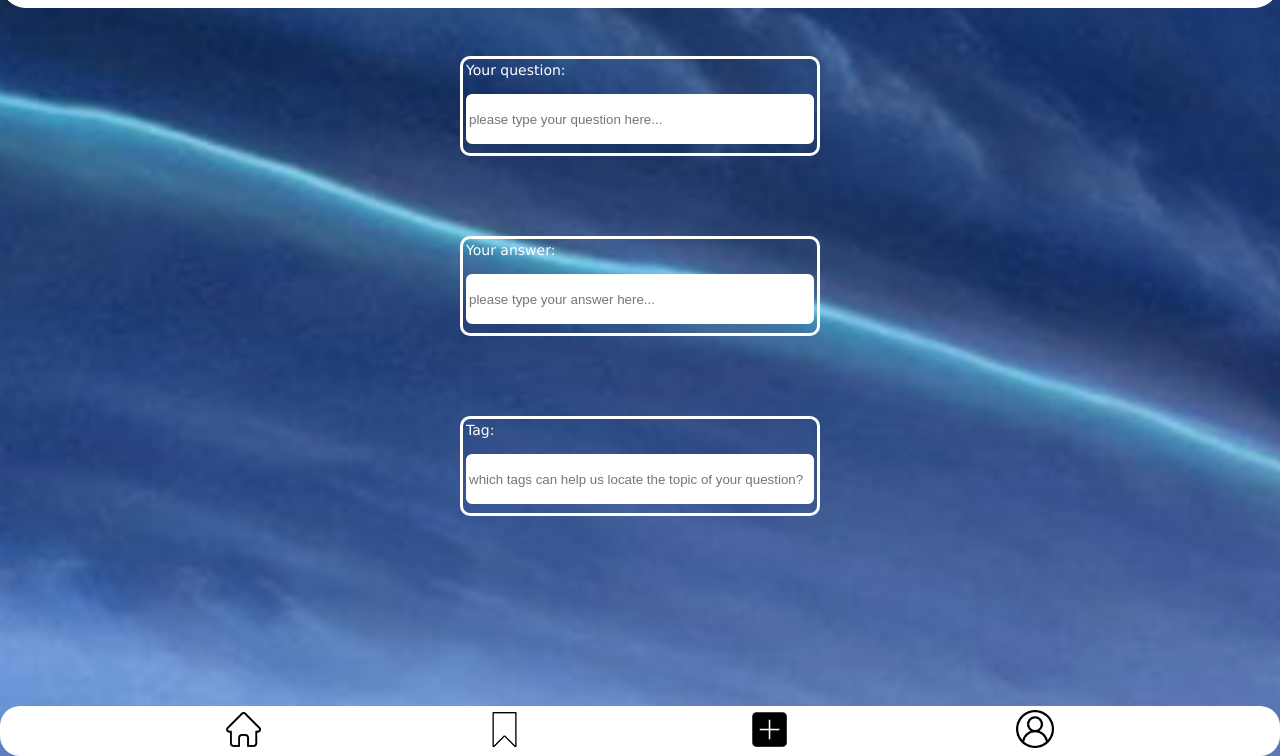
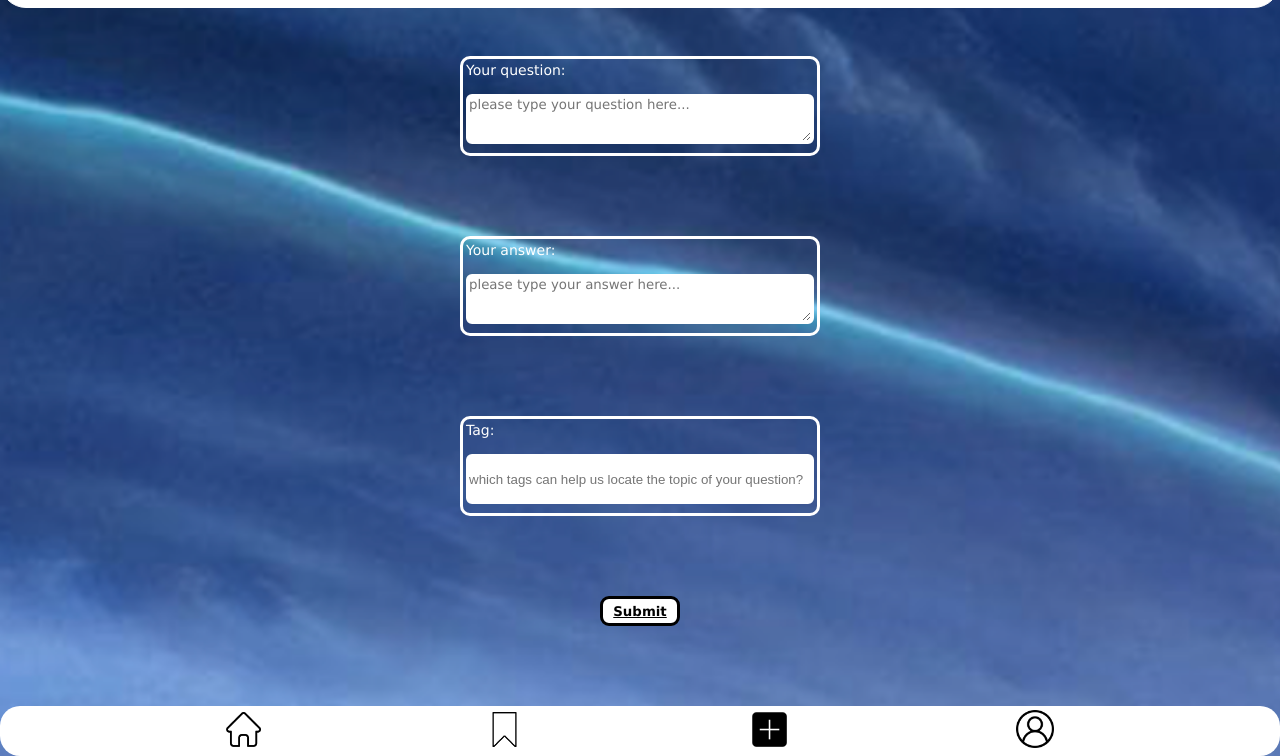
Before and after one commit to versacrvm/Fabian-quiz-app, a plain HTML site: page form.html in a window 1280 px wide. Shown: the part 44-800 px from the top of the page. Drawn offline with Linux system fonts and the light colour scheme.

Commit message:
add changes

```diff
--- a/components/form.css
+++ b/components/form.css
@@ -26,3 +26,24 @@ form input {
   border-radius: 6px;
   border: 3px solid white;
 }
+
+form textarea {
+  height: 50px;
+  border-radius: 6px;
+  border: 3px solid white;
+  font-family: Verdana, Geneva, Tahoma, sans-serif;
+}
+
+form button {
+  gap: 80px;
+  border: 3px solid black;
+  display: flex;
+  flex-direction: column;
+  justify-content: center;
+  align-items: center;
+  max-width: 360px;
+  margin: 0 auto;
+  height: 30px;
+  width: 80px;
+  border-radius: 9px;
+}
--- a/form.html
+++ b/form.html
@@ -5,6 +5,7 @@
     <meta name="viewport" content="width=device-width, initial-scale=1.0" />
     <title>Bookmarks</title>
     <link rel="stylesheet" href="./styles.css" />
+    <script src="./script.js" defer></script>
   </head>
   <body>
     <header>
@@ -15,18 +16,19 @@
         <fieldset>
            <label for="yourQuestion">Your question:</label>
            <br>
-           <input class="inputField" type="text" name="yourQuestion" id="yourQuestion" placeholder="please type your question here...">
+           <textarea class="inputField" type="text" name="yourQuestion" id="yourQuestion" placeholder="please type your question here..."></textarea>
         </fieldset>
         <fieldset>
            <label for="yourAnswer">Your answer:</label>
            <br>
-           <input class="inputField" type="text" name="yourAnswer" id="yourAnswer" placeholder="please type your answer here...">
+           <textarea class="inputField" type="text" name="yourAnswer" id="yourAnswer" placeholder="please type your answer here..."></textarea>
         </fieldset>
         <fieldset>
            <label for="yourTag">Tag:</label>
            <br>
            <input class="inputField" type="text" name="yourTag" id="yourTag" placeholder="which tags can help us locate the topic of your question?">
         </fieldset>
+        <button type="submit">Submit</button>
     </form>
       <footer>
         <nav class="navbar">
```
